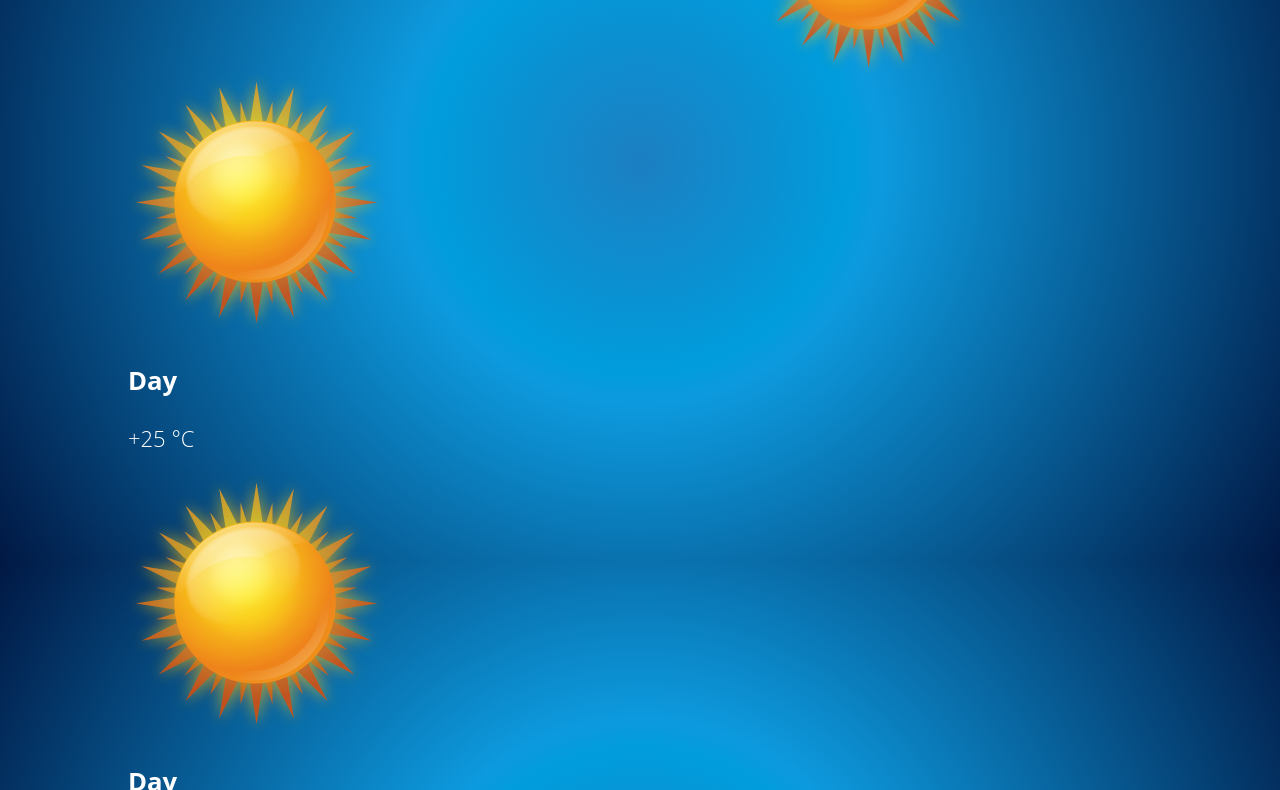
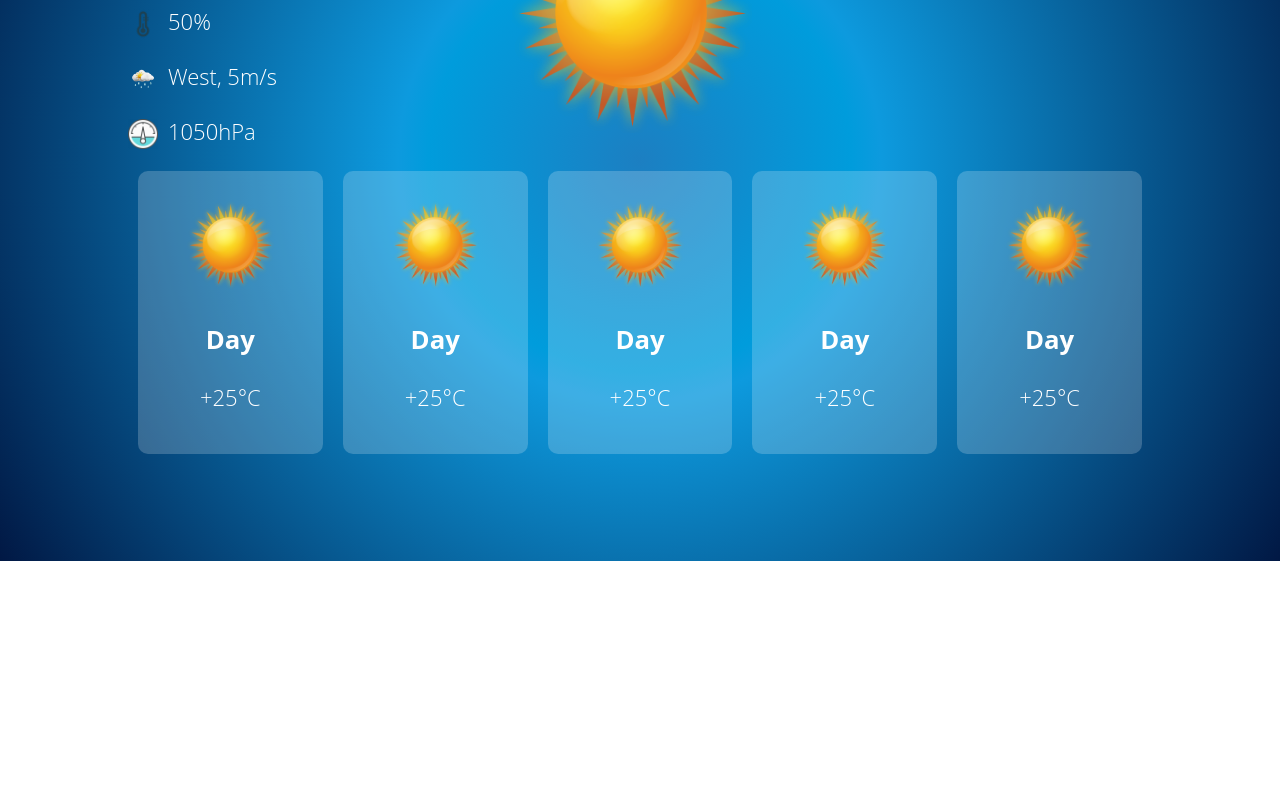
Before and after one commit to bigtammy1/weather-app, a plain HTML site: page index.html in a window 1280 px wide. Shown: the part 239-1029 px from the top of the page. After the commit the page ends 800 px from the top, so only its background shows below. Drawn offline with Linux system fonts and the light colour scheme; no server answers.

Commit message:
Corrected

```diff
--- a/css/style.css
+++ b/css/style.css
@@ -6,7 +6,7 @@ body {
     color: #fff;
     font-family: 'Open Sans', Arial, sans-serif;
     font-weight: 300;
-    font-size: 22px ;
+    font-size: 22px;
 }
 .weather {
     width: 80%;
@@ -23,12 +23,14 @@ body {
     background-color: rgba(255, 255, 255, 0.15);
     font-size: 20px;
     color: inherit;
+    margin-bottom: 20px;
 }
 .weather__search::placeholder {
     color: #fff;
 }
 .weather__today {
     display: flex;
+    flex-wrap: wrap;
     justify-content: space-between;
 }
 .weather__image {
@@ -45,3 +47,43 @@ body {
     margin: 10px 0;
     font-weight: 400;
 }
+.weather__indicator::before {
+    content: '';
+    display: inline-block;
+    vertical-align: middle;
+    width: 30px;
+    height: 30px;
+    background-size: cover;
+    margin-right: 10px;
+}
+.weather__indicator--humidity::before {
+    background-image: url(../images/humidity.png);
+}.weather__indicator--wind::before {
+    background-image: url(../images/rainy2.png);
+}
+.weather__indicator--pressure::before {
+    background-image: url(../images/pressure.png);
+}
+.weather__temperature {
+    font-size: 60px;
+}
+.weather__forecast {
+    width: 100%;
+    text-align: center;
+    display: flex;
+    flex-wrap: wrap;
+    justify-content: space-between;
+}
+.weather__forecast__icon {
+    max-width: 50%;
+}
+.weather__forecast__item {
+    background-color: rgba(255, 255, 255, 0.2);
+    border-radius: 10px;
+    margin: 0 10px 10px;
+    padding: 30px 5px 20px;
+    box-sizing: border-box;
+    min-width: 150px;
+    width: calc(20% - 20px);
+    flex-grow: 1;
+}
--- a/index.html
+++ b/index.html
@@ -2,16 +2,15 @@
 <html lang="en">
 <head>
     <meta charset="UTF-8">
-    <meta http-equiv="X-UA-Compatible" content="IE=edge">
     <meta name="viewport" content="width=device-width, initial-scale=1.0">
-    <title>WeatherApp</title>
-    <link rel="stylesheet" href="/css/style.css">
+    <title>Weather-App</title>
+    <link rel="stylesheet" href="css/style.css">
 </head>
 <body>
     <div class="weather">
         <input type="search" class="weather__search" placeholder="Your City">
         <div class="weather__today">
-            <div class="weather__details"></div>
+            <div class="weather__details">
                 <h2 class="weather__city">City</h2>
                 <p class="weather__day">Day</p>
                 <div class="weather__current">
@@ -19,36 +18,40 @@
                     <p class="weather__indicator weather__indicator--wind"><span class="value">West, 5</span>m/s</p>
                     <p class="weather__indicator weather__indicator--pressure"><span class="value">1050</span>hPa</p>
                 </div>
+            </div>
             <img src="images/sunny-icon-png-22.png" alt="Clear sky" class="weather__image">
-            <div class="weather__temperature"><span class="value">+25</span> &deg;C</div>
+            <div class="weather__temperature"><span class="value">+25</span>&deg;C</div>
         </div>
         <div class="weather__forecast">
             <article class="weather__forecast__item">
                 <img src="images/sunny-icon-png-22.png" alt="Clear sky" class="weather__forecast__icon">
                 <h3 class="weather__forecast__day">Day</h3>
-                <p class="weather__forecast__temperature"><span class="value">+25</span> &deg;C</p>
+                <p class="weather__forecast__temperature"><span class="value">+25</span>&deg;C</p>
             </article>
             <article class="weather__forecast__item">
                 <img src="images/sunny-icon-png-22.png" alt="Clear sky" class="weather__forecast__icon">
                 <h3 class="weather__forecast__day">Day</h3>
-                <p class="weather__forecast__temperature"><span class="value">+25</span> &deg;C</p>
+                <p class="weather__forecast__temperature"><span class="value">+25</span>&deg;C</p>
             </article>
             <article class="weather__forecast__item">
                 <img src="images/sunny-icon-png-22.png" alt="Clear sky" class="weather__forecast__icon">
                 <h3 class="weather__forecast__day">Day</h3>
-                <p class="weather__forecast__temperature"><span class="value">+25</span> &deg;C</p>
+                <p class="weather__forecast__temperature"><span class="value">+25</span>&deg;C</p>
             </article>
             <article class="weather__forecast__item">
                 <img src="images/sunny-icon-png-22.png" alt="Clear sky" class="weather__forecast__icon">
                 <h3 class="weather__forecast__day">Day</h3>
-                <p class="weather__forecast__temperature"><span class="value">+25</span> &deg;C</p>
+                <p class="weather__forecast__temperature"><span class="value">+25</span>&deg;C</p>
+            </article>
+            <article class="weather__forecast__item">
+                <img src="images/sunny-icon-png-22.png" alt="Clear sky" class="weather__forecast__icon">
+                <h3 class="weather__forecast__day">Day</h3>
+                <p class="weather__forecast__temperature"><span class="value">+25</span>&deg;C</p>
             </article>
         </div>
     </div>
 
 
-
-
     <script src="js/script.js"></script>
 </body>
 </html>
--- a/js/script.js
+++ b/js/script.js
@@ -0,0 +1,12 @@
+let weatherAPIKey = 'eccde04f4cfb27bcc9d5b7f2f010833d';
+let weatherBasEndpoint = 'https://api.openweathermap.org/data/2.5/weather?appid=' + weatherAPIKey;
+
+let getWeatherByCityName = async (city) => {
+    let endpoint = weatherBasEndpoint + '&q=' + city;
+    let response = await fetch(endpoint);
+    let weather = await response.json();
+
+    console.log(weather);
+}
+
+getWeatherByCityName('New York');
```
Also changed, not shown: images/humidity.png (added), images/pressure.jpg (added), images/pressure.png (added), images/pressure2.png (added), images/wind1.png (added).
